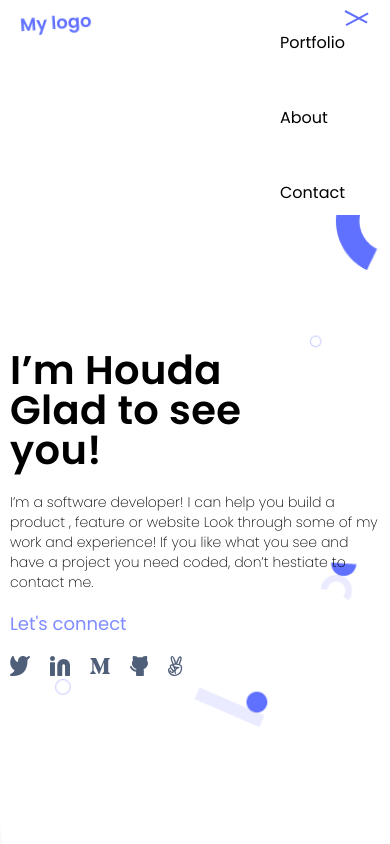
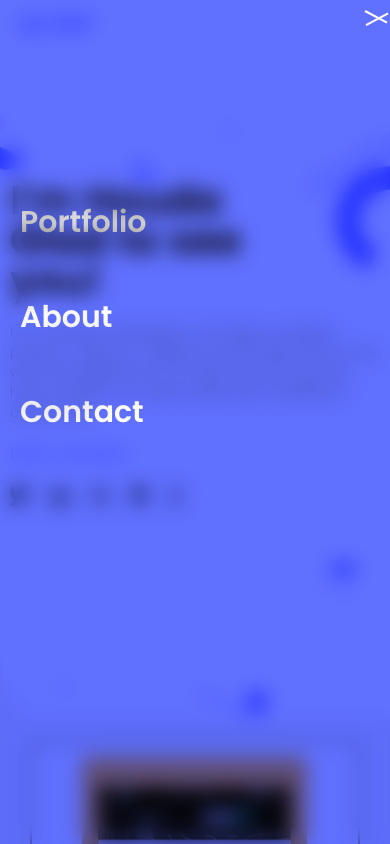
Before and after one commit to houdamzari/Portfolio-Website, a website: page index.html in a window 390 px wide. Both pictures are taken after a click on the link 357 px from the left and 17 px from the top of the page. Drawn offline with Linux system fonts and the light colour scheme.

Commit message:
Fix PR issues

```diff
--- a/script/script.js
+++ b/script/script.js
@@ -1,10 +1,21 @@
-const navWrapper = document.querySelector(".hamburger-menu");
-const hamMenu = document.querySelectorAll(".line");
-const sideNav = document.querySelector(".side-nav");
+/* eslint-disable linebreak-style */
+const navWrapper = document.querySelector('.hamburger-menu');
+const hamMenu = document.querySelectorAll('.line');
+const sideNav = document.querySelector('.side-nav');
+const sideLinks = document.querySelectorAll('.links');
 const Toggler = (e) => {
   e.preventDefault();
-  hamMenu.forEach((a) => a.classList.toggle("active"));
-  sideNav.classList.toggle("hide");
+  hamMenu.forEach((a) => a.classList.toggle('active'));
+  sideNav.classList.toggle('hide');
 };
 
-navWrapper.addEventListener("click", Toggler);
+navWrapper.addEventListener('click', Toggler);
+
+// eslint-disable-next-line no-plusplus
+for (let i = 0; i < sideLinks.length; i++) {
+  sideLinks[i].addEventListener('click', (e) => {
+    const id = sideLinks[i].href.slice(23, sideLinks[i].href.length);
+    Toggler(e);
+    document.getElementById(id).scrollIntoView();
+  });
+}
--- a/style.css
+++ b/style.css
@@ -148,11 +148,13 @@ h1 {
   .hamburger-menu .active:first-child {
     transform: rotateZ(28deg);
     transform-origin: left;
+    background-color: white;
   }
 
   .hamburger-menu .active:nth-child(2) {
     transform: rotateZ(-28deg) translateY(-4px);
     transform-origin: right;
+    background-color: white;
   }
 
   .hamburger-menu .active:last-child {
@@ -232,15 +234,19 @@ h1 {
     height: 100%;
   }
 
-  /* .menu-items {
-    display: none;
-  } */
-
   .side-nav {
+    position: absolute;
+    inset: 0;
     display: flex;
     flex-direction: column;
-    justify-content: flex-start;
-    margin-top: 20px;
+    background: #6070ff;
+    mix-blend-mode: multiply;
+    backdrop-filter: blur(10px);
+    z-index: 2;
+    padding: 200px 20px;
+    color: white;
+    font-weight: bolder;
+    font-size: 30px;
   }
 
   .hide {
@@ -254,6 +260,9 @@ h1 {
     align-items: center;
     gap: 4px;
     cursor: pointer;
+    position: absolute;
+    right: 0;
+    z-index: 99999;
   }
 
   .line {
```
Also changed, not shown: .github/workflows/linters.yml.
